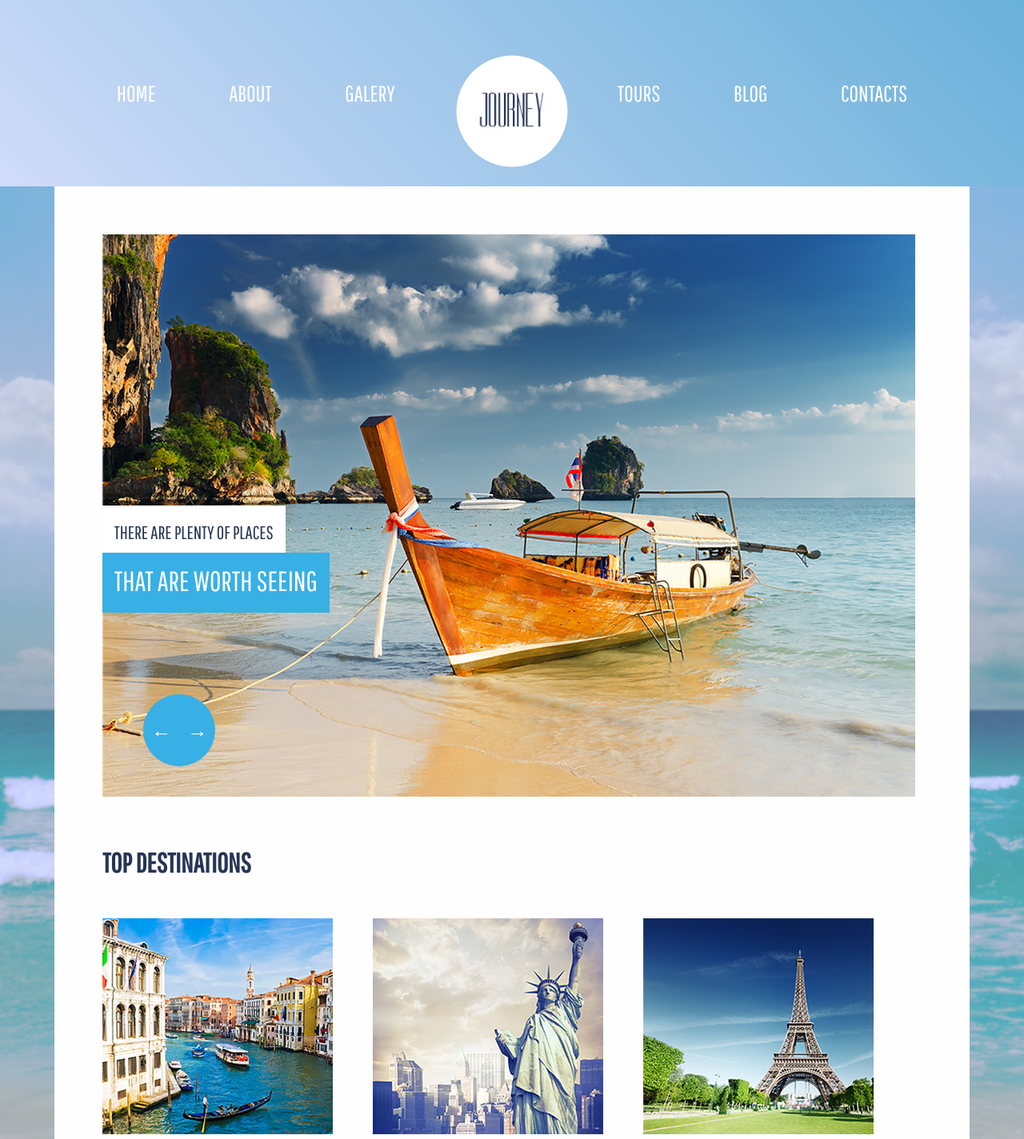
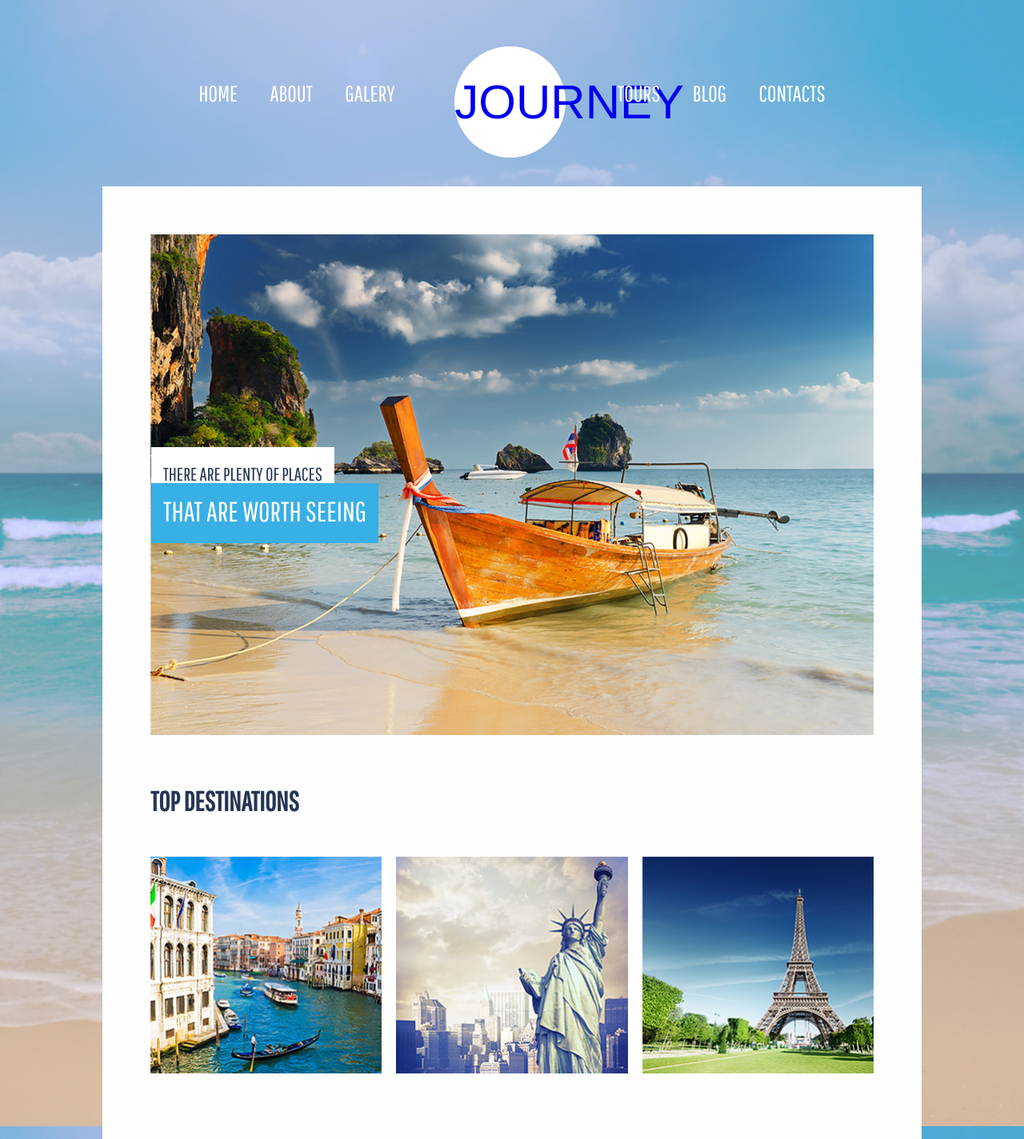
Before and after one commit to kozak94/fe-core-hw, a plain HTML site: page module-5/hw/index.html in a window 1280 px wide. Shown: the top 1424 px of the page at 80% size. Drawn offline with Linux system fonts and the light colour scheme; a web font is replaced by a local one.

Commit message:
refactoring hw

```diff
--- a/module-5/hw/css/base.css
+++ b/module-5/hw/css/base.css
@@ -1,9 +1,13 @@
 * {
+  box-sizing: border-box;
   margin: 0px;
   padding: 0px;
 }
 body {
 background: url(../img/bcg-img.jpg);
+width: 100%;
+height: 100vh;
+background-size: cover;
 font-family: 'Pathway Gothic One', sans-serif;
 }
 .page {
--- a/module-5/hw/css/destination.css
+++ b/module-5/hw/css/destination.css
@@ -1,32 +1,38 @@
 .destinations{
-padding-bottom: 60px;
+margin-bottom: 60px;
 }
 .section-title{
 text-transform: uppercase;
 color: #263555;
-padding-bottom: 50px;
+margin-bottom: 50px;
 font-size: 34px;
 }
 .destinations-body{
 display: flex;
+justify-content: space-between;
 
 }
 .destinations-card{
-width: 33%;
-position: relative;
+  position: relative;
+	width: 32%;
+	float: left;
+	margin-right: 2%;
+}
+.destinations-card:last-child {
+	margin-right: 0px;
 }
 .destinations-card:hover > .destinations-descr{
   display: block;
-  transform: translate(0%,-100%);
 
 }
 .destinations-descr{
   display: none;
   position: absolute;
-  top: 100%;
+  top: 0%;
+  height: 100%;
   width: 50%;
   background: #193149;
-  font-family: 'Open Sans Condensed', sans-serif;
+  font-family: 'Open Sans Condensed Light Italic', sans-serif;
   color: #fff;
   padding: 20px 10px;
 
@@ -34,8 +40,8 @@ position: relative;
 .descr-title{
 font-size: 34px;
 text-transform:uppercase;
-padding-bottom: 10px;
-font-weight: normal;
+margin-bottom: 10px;
+font-family: 'Open Sans Condensed Light Italic', sans-serif;
 
 }
 .descr-text{
@@ -47,7 +53,13 @@ padding-bottom: 30px;
   position: absolute;
   text-decoration: none;
   background: #cbc6c6;
+  bottom: 20px;
+	right: 20px;
   border-radius: 10%;
   padding: 5px 5px;
-  transform: translate(170%, -50%)
 }
+.destinations-img{
+  display: block;
+	width: 100%;
+	height: auto;
+}
--- a/module-5/hw/css/header.css
+++ b/module-5/hw/css/header.css
@@ -1,24 +1,31 @@
 .page-header {
   position: relative;
   font-family: 'Pathway Gothic One', sans-serif;
+  padding: 100px 100px 100px 100px;
+  width: 1024px;
+  margin: auto;
 }
 
 .logo {
-  display: inline-block;
+  position: absolute;
   width: 139px;
   height: 139px;
   border-radius: 80px;
-  background: url(../img/logo.jpg);
-  background-size: cover;
-  position: absolute;
-  left: 50%;
-  transform: translateX(-50%) translateY(50%);
+  background: #fff;
+  left: 43%;
+  top: 25%;
+  text-align: center;
+  line-height: 139px;
+  text-decoration: none;
+  text-decoration-color: #263555;
+  text-transform: uppercase;
+  font-size: 60px;
+  font-family: 'Dorsa', sans-serif;
 }
 
 .menu {
   display: flex;
-  background-image: linear-gradient(45deg, #d1dcf9, #69b0d9);
-  padding: 100px 100px 100px 100px;
+
 }
 
 .menu-item {
@@ -86,47 +93,3 @@
 .menu-item>a:hover {
   color: #263555;
 }
-
-.left-arrow {
-  border-radius: 100% 0 0 100%/ 50% 0 0 50%;
-  float: left;
-  width: 45px;
-  height: 90px;
-  background: #38afe5;
-  text-decoration: none;
-  text-align: center;
-  line-height: 90px;
-}
-
-.left-arrow:after {
-  content: "\2190";
-  color: #ffffff;
-  font-size: 25px;
-  font-weight: bolder;
-}
-
-.right-arrow {
-  border-radius: 0 100% 100% 0/ 0 50% 50% 0;
-  float: left;
-  width: 45px;
-  height: 90px;
-  background: #38afe5;
-  text-decoration: none;
-  text-align: center;
-  line-height: 90px;
-}
-
-.right-arrow:after {
-  content: "\2192";
-  color: #ffffff;
-  font-size: 25px;
-  font-weight: bolder;
-}
-
-.left-arrow:hover {
-  opacity: 0.5;
-}
-
-.right-arrow:hover {
-  opacity: 0.5;
-}
--- a/module-5/hw/css/promo-block.css
+++ b/module-5/hw/css/promo-block.css
@@ -1,7 +1,11 @@
 .promo-block {
   width: 100%;
   position: relative;
-  padding-bottom:60px;
+  margin-bottom:60px;
+}
+.promo-img {
+  display: inline-block;
+  width: 100%;
 }
 .promo-text-up{
   display:inline-block;
--- a/module-5/hw/index.html
+++ b/module-5/hw/index.html
@@ -8,12 +8,13 @@
   <link rel="stylesheet" href="css/style.css">
   <link href="https://fonts.googleapis.com/css?family=Dorsa" rel="stylesheet">
   <link href="https://fonts.googleapis.com/css?family=Pathway+Gothic+One" rel="stylesheet">
+  <link href="https://fonts.googleapis.com/css?family=Open+Sans+Condensed+light" rel="stylesheet">
   <title>Module-5</title>
 </head>
 
 <body>
   <header class="page-header">
-    <a href="index.html" class="logo"></a>
+    <a href="index.html" class="logo">journey</a>
     <ul class="menu">
       <li class="menu-item"><a href="#" class="menu-link">home</a></li>
       <li class="menu-item">
@@ -45,7 +46,7 @@
             <img class="destinations-img" src="img/venice.jpg" alt="">
             <article class="destinations-descr">
               <h3 class="descr-title">venice</h3>
-              <p class="descr-text">Lorem ipsum dolor sit amet consectetur adipisicing elit. Lorem ipsum dolor sit amet.Lorem ipsum dolor sit amet consectetur adipisicing elit. Accusamus, ipsam?Lorem ipsum dolor sit amet consectetur adipisicing elit. Perspiciatis totam, maxime eaque nostrum nesciunt asperiores! Lorem, ipsum dolor sit amet consectetur adipisicing elit. Velit, magnam. Expedita, commodi! Lorem ipsum dolor sit amet.</p>
+              <p class="descr-text">Lorem ipsum dolor sit amet consectetur adipisicing elit. Animi, fugiat.</p>
               <a class="descr-link" href="">Details</a>
             </article>
           </div>
@@ -53,7 +54,7 @@
             <img class="destinations-img" src="img/new-york.jpg" alt="">
             <article class="destinations-descr">
               <h3 class="descr-title">new york</h3>
-              <p class="descr-text">Lorem, ipsum dolor sit amet consectetur Lorem ipsum dolor sit amet consectetur adipisicing.Lorem ipsum dolor sit amet consectetur adipisicing elit. Perspiciatis totam, maxime eaque nostrum nesciunt asperiores! Lorem, ipsum dolor sit amet consectetur adipisicing elit. Velit, magnam. Quae, quibusdam.</p>
+              <p class="descr-text">Lorem ipsum dolor sit amet consectetur adipisicing elit. Animi, fugiat.</p>
               <a class="descr-link" href="">Details</a>
             </article>
           </div>
@@ -61,7 +62,7 @@
             <img class="destinations-img" src="img/paris.jpg" alt="">
             <article class="destinations-descr">
               <h3 class="descr-title">paris</h3>
-              <p class="descr-text">Lorem ipsum dolor sit amet consectetur adipisicing elit. Lorem ipsum dolor sit amet.Lorem ipsum dolor sit amet consectetur adipisicing elit. Accusamus, ipsam?Lorem ipsum dolor sit amet consectetur adipisicing elit. Perspiciatis totam, maxime eaque nostrum nesciunt asperiores!Lorem, ipsum dolor sit amet consectetur adipisicing elit. Velit, magnam. Obcaecati, rerum. Lorem ipsum dolor sit amet.</p>
+              <p class="descr-text">Lorem ipsum dolor sit amet consectetur adipisicing elit. Animi, fugiat.</p>
               <a class="descr-link" href="">Details</a>
             </article>
           </div>
```
